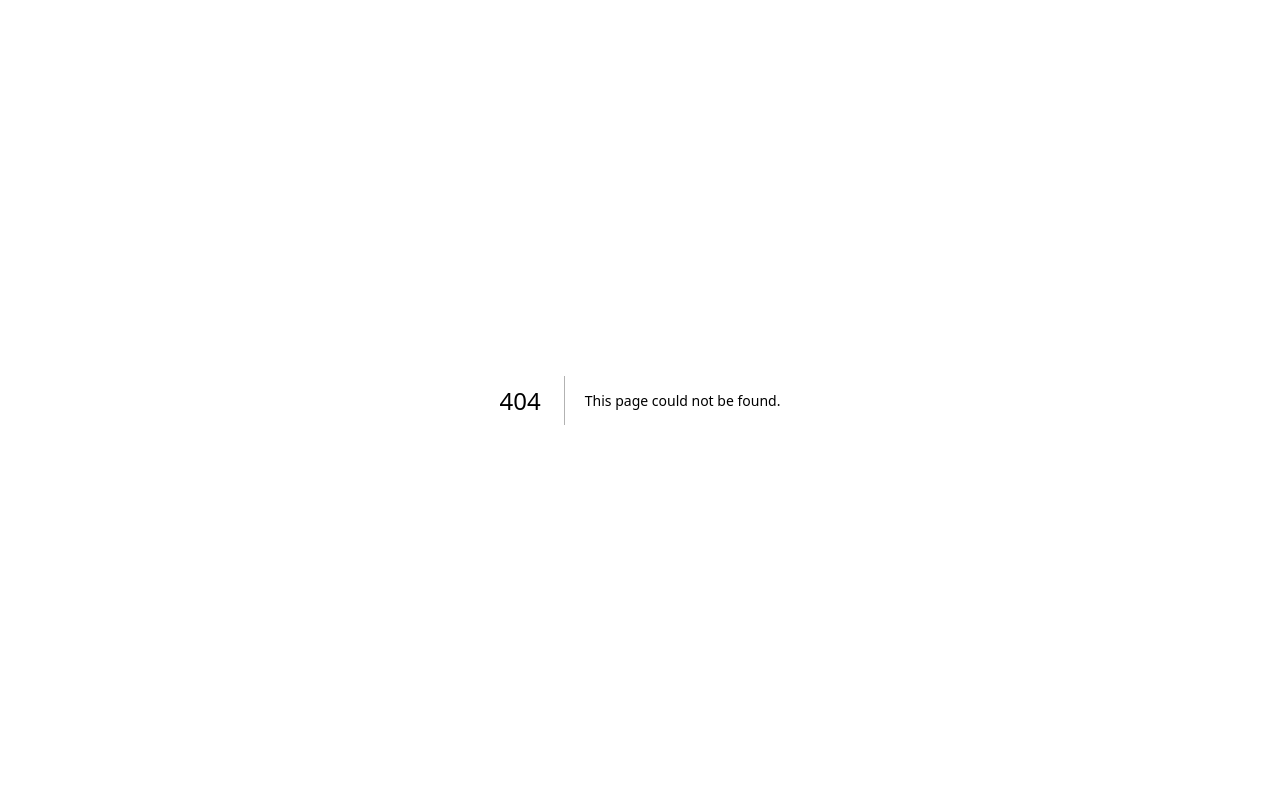
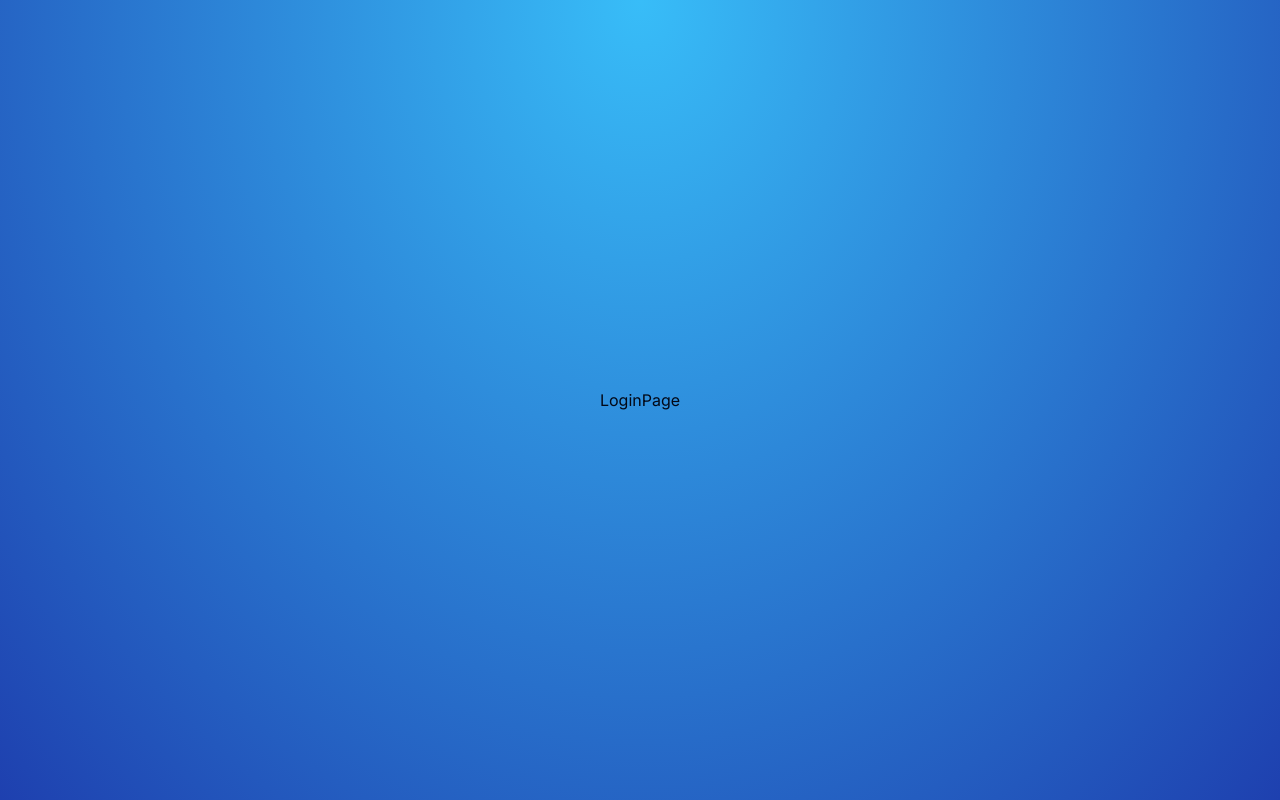
Before and after one commit to The-EleetCoder/NextJs-Authentication, a Next.js app: page /auth/login in a window 1280 px wide. Before the commit this address had no page. Built offline with nearby package versions, Linux system fonts and the light colour scheme.

Commit message:
layout file

```diff
--- /dev/null
+++ b/app/auth/layout.tsx
@@ -0,0 +1,11 @@
+import React from 'react'
+
+const AuthLayout = ({ children }: { children: React.ReactNode }) => {
+  return (
+    <div className="h-full flex items-center justify-center bg-[radial-gradient(ellipse_at_top,_var(--tw-gradient-stops))] from-sky-400 to-blue-800">
+      {children}
+    </div>
+  )
+}
+
+export default AuthLayout
--- /dev/null
+++ b/app/auth/login/page.tsx
@@ -0,0 +1,9 @@
+import React from 'react'
+
+const LoginPage = () => {
+  return (
+    <div>LoginPage</div>
+  )
+}
+
+export default LoginPage
```
Also changed, not shown: components/auth/login-button.tsx (indentation only).
